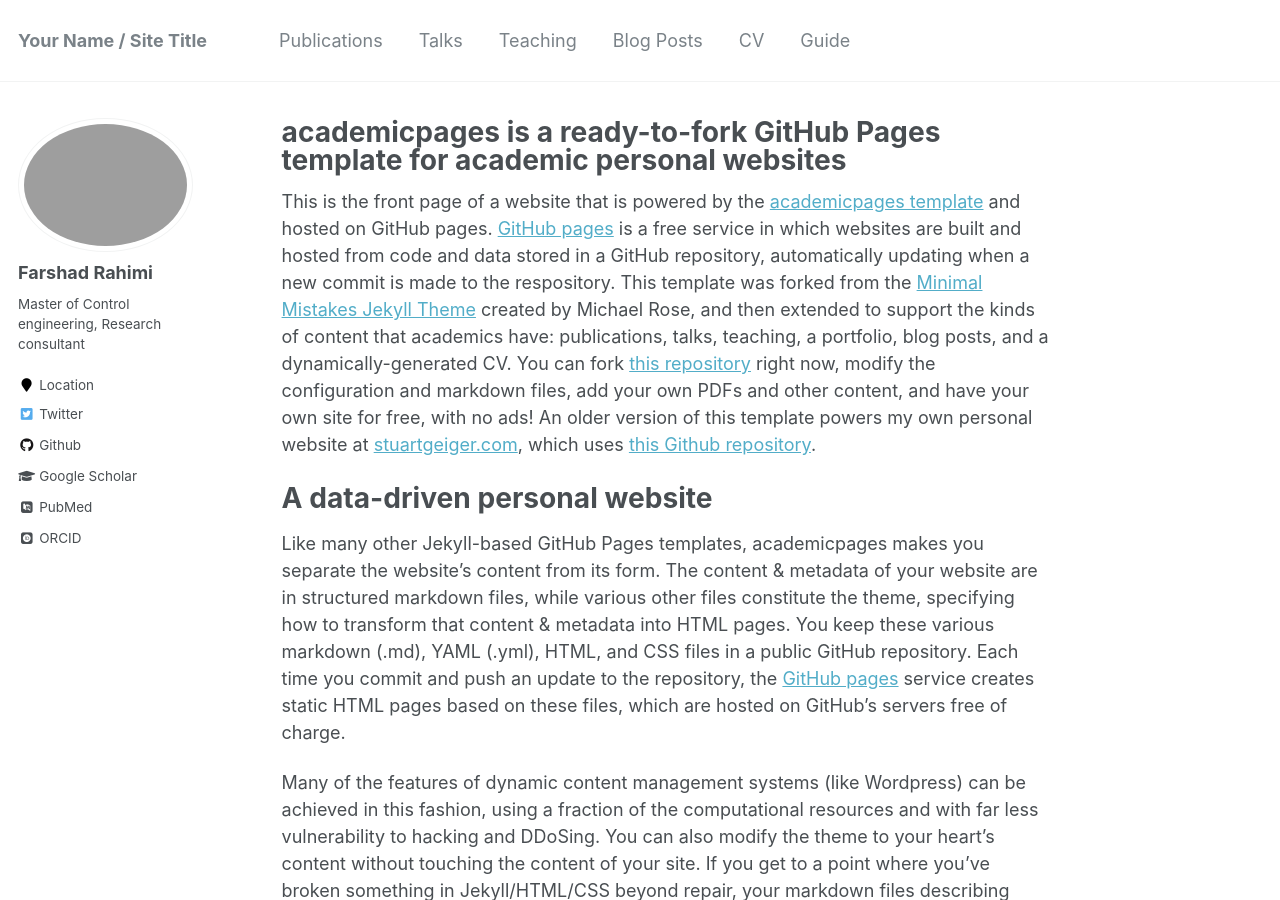
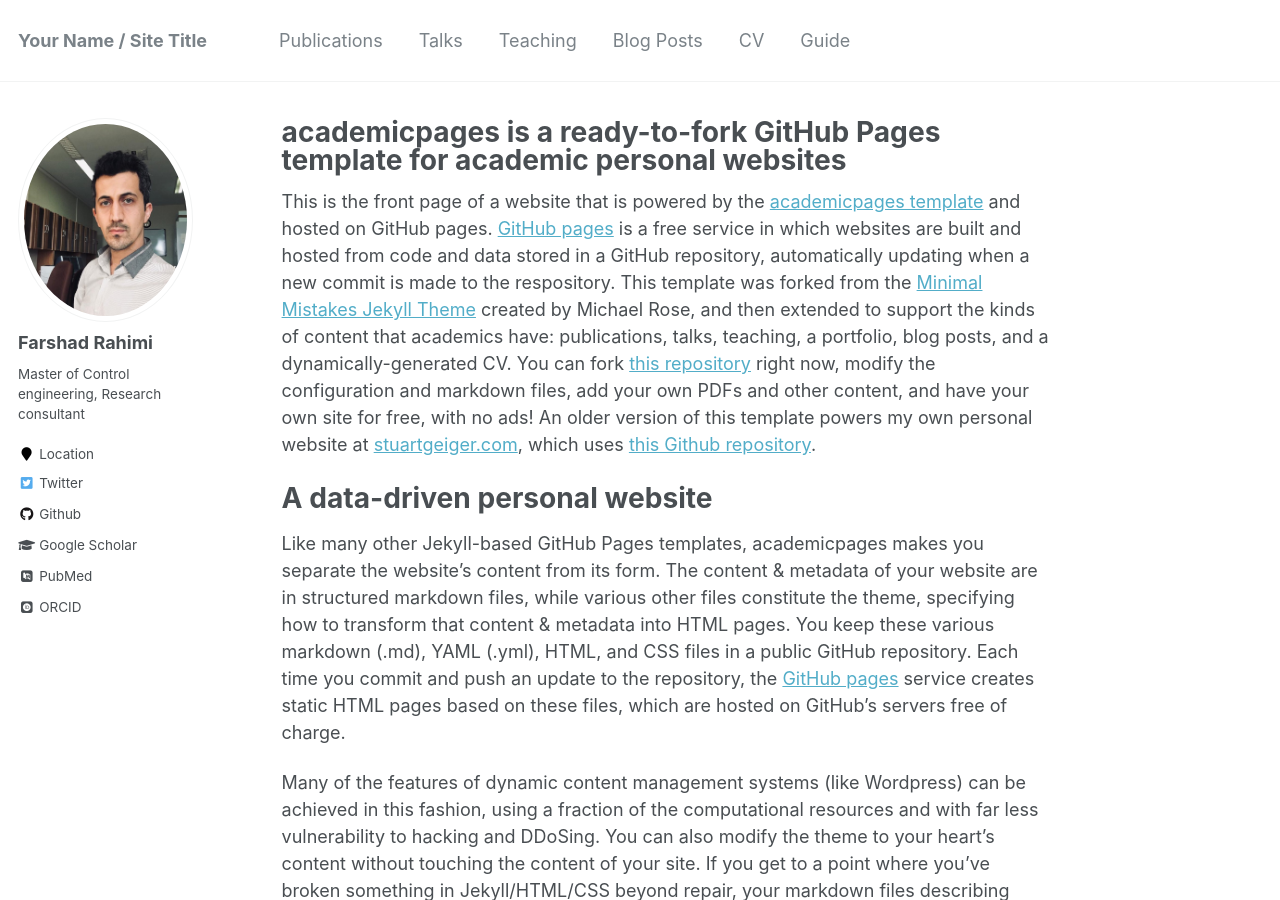
Before and after one commit to Farshad-Rahimi/FarshadRahimi, a Jekyll site: the page built from _pages/about.md, in a window 1280 px wide and 900 px high. Built offline with Jekyll 4.4.1, drawn with Linux system fonts in a browser that asks for light colours; some web fonts are replaced.

Commit message:
Update _config.yml

```diff
--- a/_config.yml
+++ b/_config.yml
@@ -81,7 +81,7 @@ analytics:
 # Site Author
 author:
   name             : "Farshad Rahimi"
-  avatar           : "fpic.jpeg"
+  avatar           : "fpic.jpg"
   bio              : "Master of Control engineering, Research consultant"
   location         : "Location"
   employer         :
```
